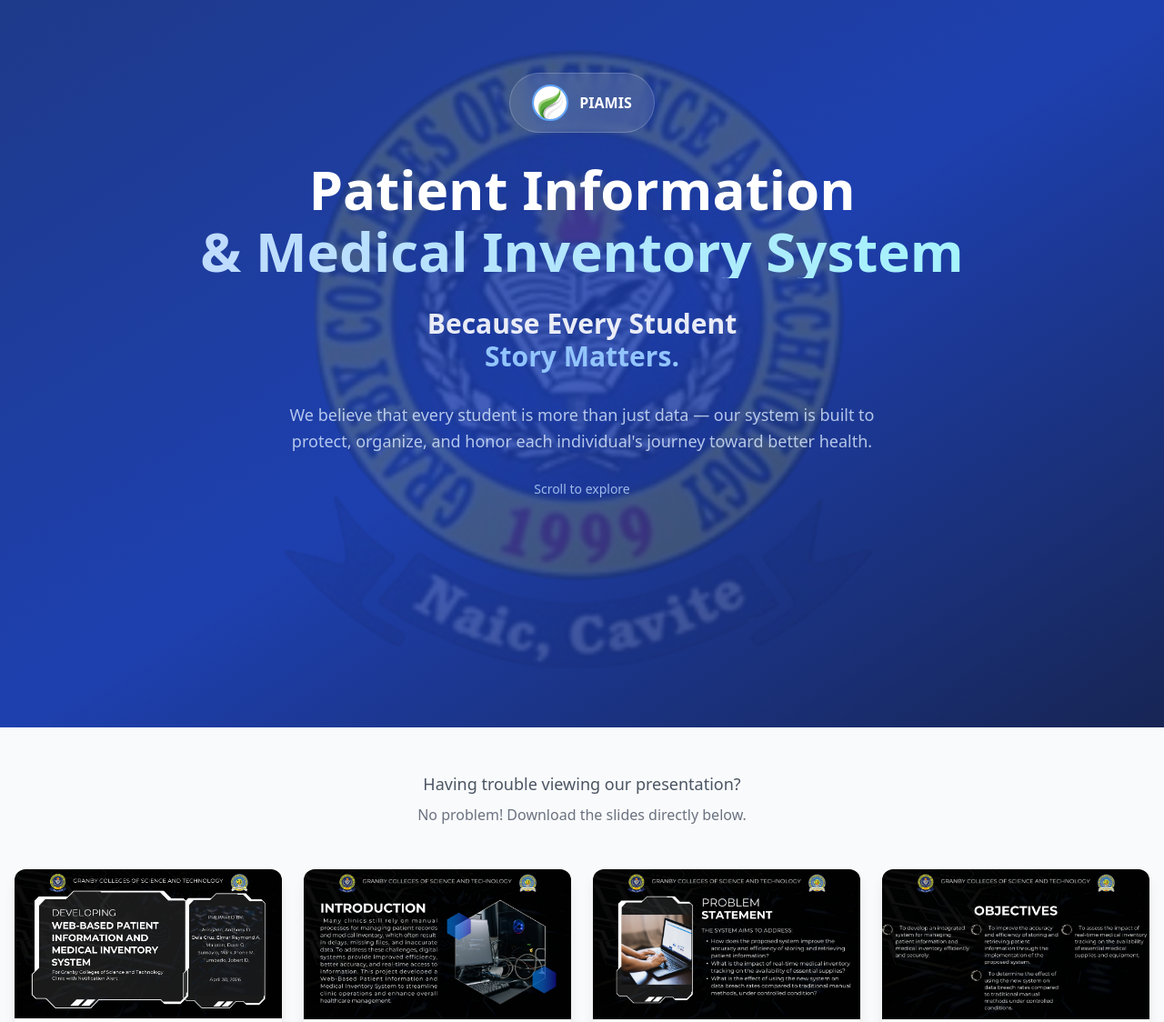
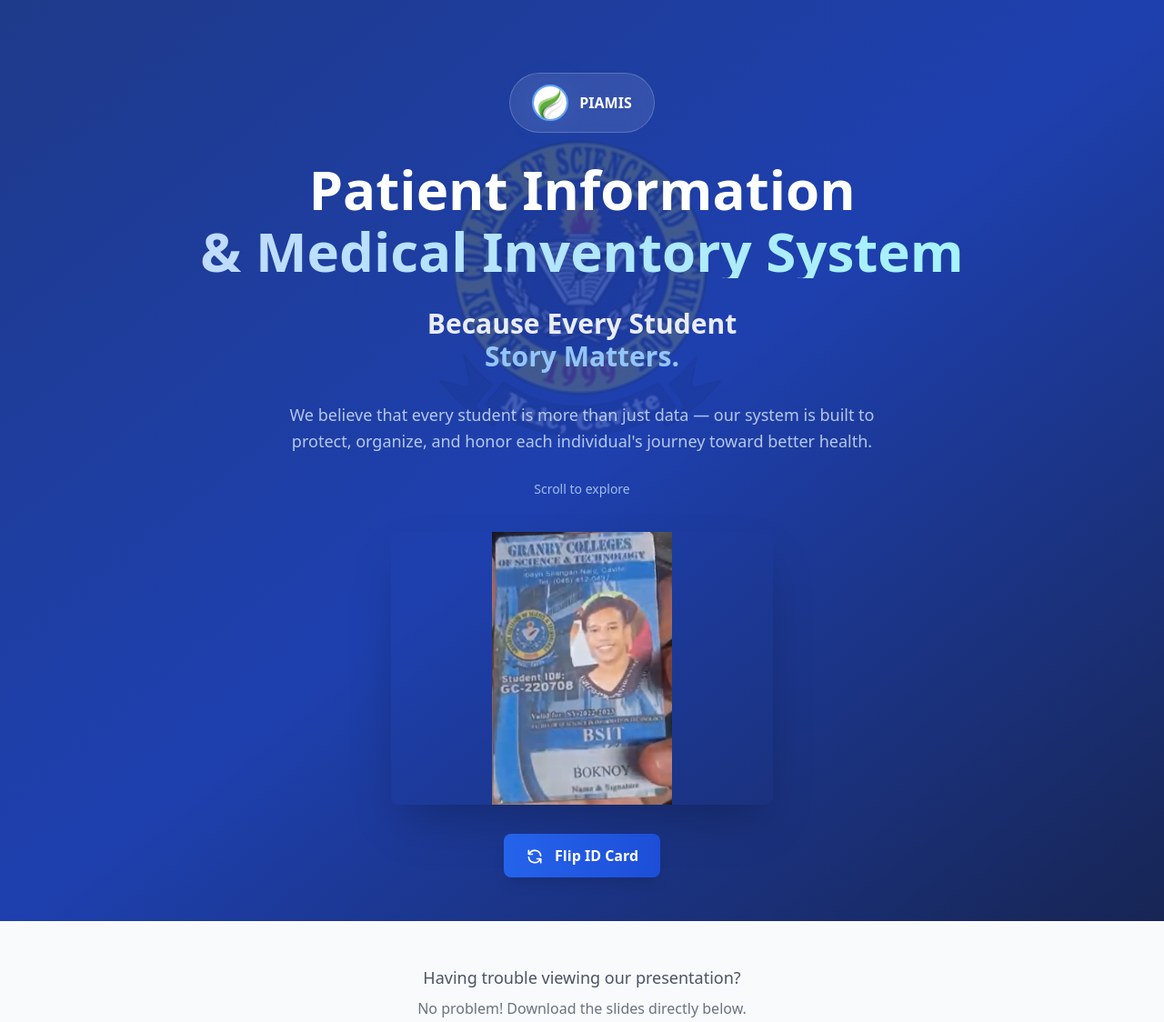
Before and after one commit to 04DEYB12/piamis-symposium, a website: page index.html in a window 1280 px wide. Shown: the top 1124 px of the page at 91% size. Drawn offline with Linux system fonts and the light colour scheme.

Commit message:
flip ID card

```diff
--- a/index.html
+++ b/index.html
@@ -11,13 +11,29 @@
             0%, 100% { transform: scale(1); }
             50% { transform: scale(1.05); }
         }
+
+        .backface-hidden {
+            backface-visibility: hidden;
+        }
+
+        .rotate-y-180 {
+            transform: rotateY(180deg);
+        }
+
+        .transform-style-preserve-3d {
+            transform-style: preserve-3d;
+        }
+
+        .flipped {
+            transform: rotateY(180deg);
+        }
     </style>
 </head>
 <body class="body-font bg-gray-50">
     <!-- Hero Section -->
     <header class="relative min-h-screen bg-gradient-to-br from-blue-900 via-blue-800 to-blue-950 text-white overflow-hidden">
         <!-- Background Logo -->
-        <div class="absolute inset-0 opacity-80">
+        <div class="absolute top-32 left-0 right-0 h-96 opacity-80">
             <img src="assets/GranbyLogo.png" alt="Granby Logo Background"
                  class="w-full h-full object-contain opacity-20">
         </div>
@@ -68,6 +84,25 @@
                         Scroll to explore
                     </p>
                 </div>
+
+                <div class="relative w-1/2 max-w-md mx-auto" style="perspective: 1000px; min-height: 300px;">
+                    <div id="idCard" class="relative w-full transition-transform duration-700 transform-style-preserve-3d" style="height: 300px;">
+                        <!-- Front of ID Card -->
+                        <div class="absolute inset-0 backface-hidden">
+                            <img src="assets/ID/front.png" alt="ID Card Front" class="w-full h-full object-contain rounded-lg shadow-2xl" style="display: block;">
+                        </div>
+                        <!-- Back of ID Card -->
+                        <div class="absolute inset-0 backface-hidden rotate-y-180">
+                            <img src="assets/ID/back.png" alt="ID Card Back" class="w-full h-full object-contain rounded-lg shadow-2xl" style="display: block;">
+                        </div>
+                    </div>
+                </div>
+                <button onclick="flipIdCard()" class="mt-6 bg-gradient-to-r from-blue-600 to-blue-700 hover:from-blue-700 hover:to-blue-800 text-white font-bold py-3 px-6 rounded-lg transition-all duration-300 transform hover:scale-105 shadow-lg hover:shadow-xl" style="margin-bottom: 3rem;">
+                    <svg class="w-5 h-5 inline-block mr-2" fill="none" stroke="currentColor" viewBox="0 0 24 24">
+                        <path stroke-linecap="round" stroke-linejoin="round" stroke-width="2" d="M4 4v5h.582m15.356 2A8.001 8.001 0 004.582 9m0 0H9m11 11v-5h-.581m0 0a8.003 8.003 0 01-15.357-2m15.357 2H15"></path>
+                    </svg>
+                    Flip ID Card
+                </button>
             </div>
         </div>
     </header>
@@ -87,7 +122,7 @@
             <!-- Photos will be dynamically loaded here -->
         </div>
 
-        <div class="text-center mt-8">
+        <div class="text-center mt-8 mb-0">
             <a href="assets/ppt/PIAMIS Symposium.pptx" download class="inline-flex items-center px-8 py-4 bg-green-700 hover:bg-green-800 text-white font-bold rounded-xl shadow-xl hover:shadow-2xl transition-all duration-300 animate-pulse transform hover:scale-110" style="animation: breathe 2s ease-in-out infinite;">
                 <svg class="w-6 h-6 mr-3" fill="none" stroke="currentColor" viewBox="0 0 24 24">
                     <path stroke-linecap="round" stroke-linejoin="round" stroke-width="2" d="M4 16v1a3 3 0 003 3h10a3 3 0 003-3v-1m-4-4l-4 4m0 0l-4-4m4 4V4"></path>
@@ -98,7 +133,7 @@
     </main>
 
     <!-- Footer -->
-    <footer class="bg-blue-900 text-white py-8 px-4 mt-16">
+    <footer class="bg-blue-900 text-white py-8 px-4 mt-0">
         <div class="container mx-auto text-center">
             <p class="text-white">
                 Static website made by PIAMIS developer
@@ -109,6 +144,12 @@
     <script>
         let currentPhotoIndex = 0;
         const photos = [];
+
+        // Flip ID Card function
+        function flipIdCard() {
+            const idCard = document.getElementById('idCard');
+            idCard.classList.toggle('flipped');
+        }
 
         // Initialize photo gallery
         function initGallery() {
```
Also changed, not shown: assets/ID/back.png (added), assets/ID/front.png (added), dist/output.css.
